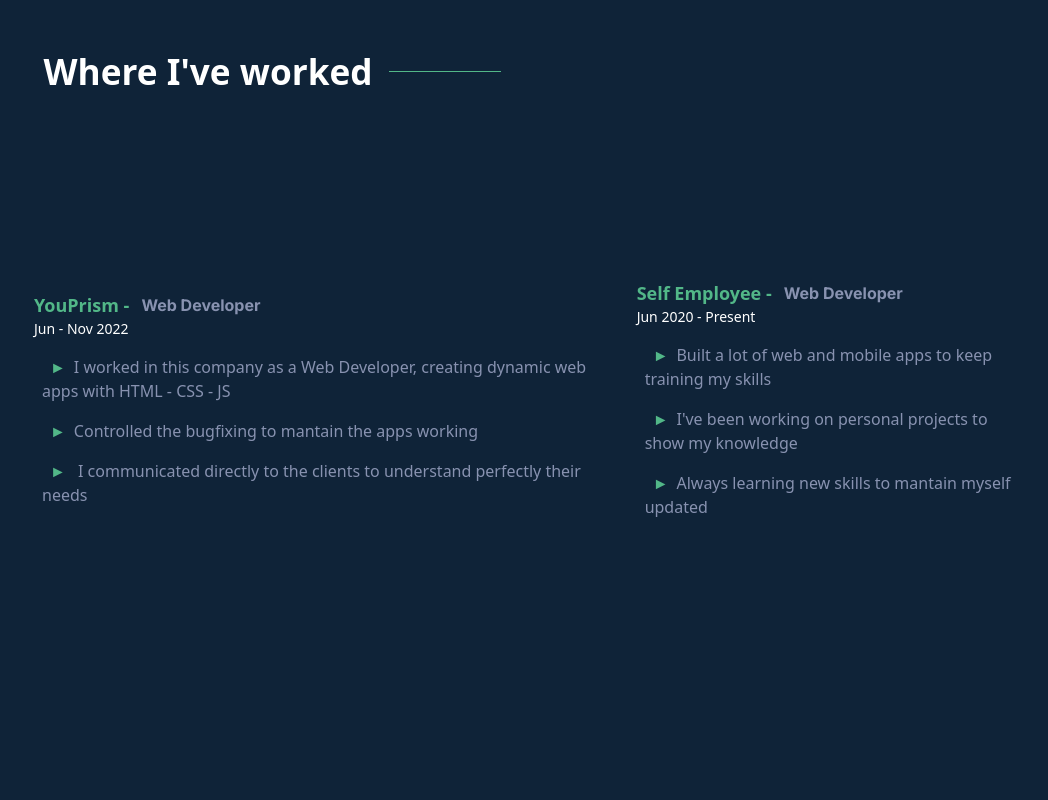
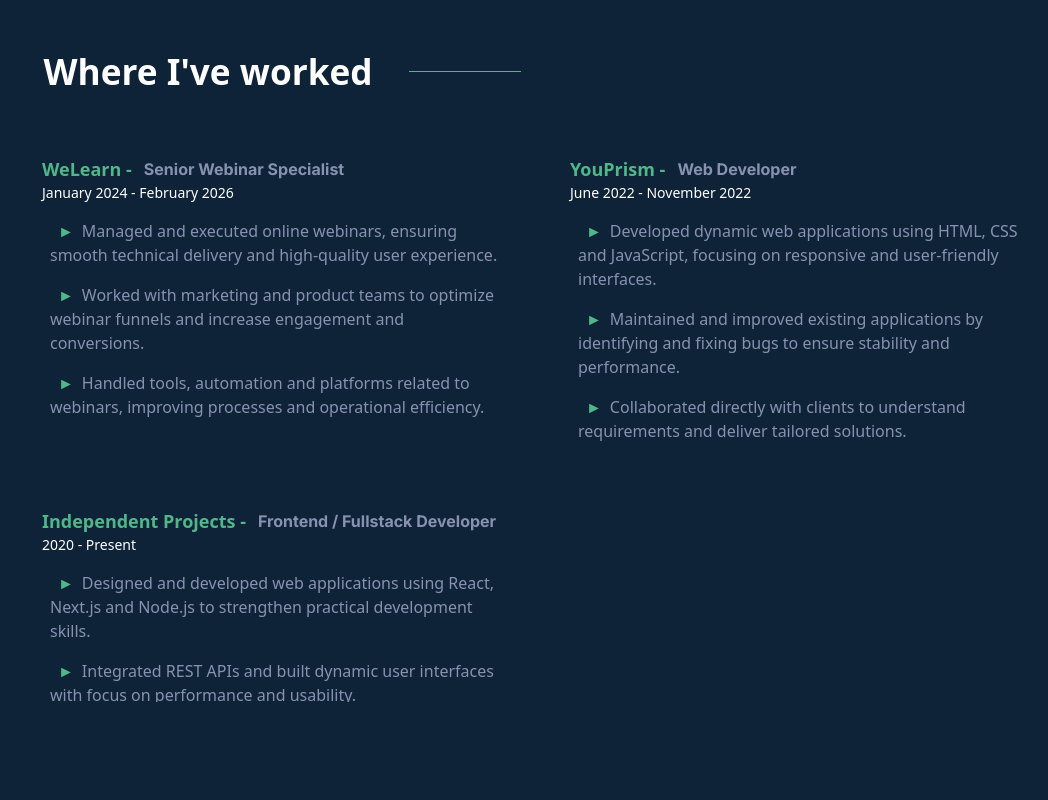
Before and after one commit to StefanoCutri/portfolio, a React (Create React App) app: page / in a window 1280 px wide. Shown: the part 2600-3400 px from the top of the page, without its empty margins (110-1158 px from the left). Built offline with nearby package versions, Linux system fonts and the light colour scheme.

Commit message:
Experience  update

```diff
--- a/src/components/Experience.js
+++ b/src/components/Experience.js
@@ -16,7 +16,7 @@ export const Experience = () => {
             }}
           ></div>
         </div>
-        <div className="mt-9 flex flex-col justify-evenly h-[80vh] works-container">
+        <div className="mt-9 works-container">
           {/* Work Cards */}
           {works.map((work) => (
             <WorkCard
--- a/src/data/work.json
+++ b/src/data/work.json
@@ -1,24 +1,35 @@
 [
   {
     "id": 1,
-    "company": "YouPrism",
-    "workingTime": "Jun - Nov 2022",
-    "role": "Web Developer",
+    "company": "WeLearn",
+    "workingTime": "January 2024 - February 2026",
+    "role": "Senior Webinar Specialist",
     "description": [
-      "I worked in this company as a Web Developer, creating dynamic web apps with HTML - CSS - JS",
-      "Controlled the bugfixing to mantain the apps working",
-      " I communicated directly to the clients to understand perfectly their needs"
+      "Managed and executed online webinars, ensuring smooth technical delivery and high-quality user experience.",
+      "Worked with marketing and product teams to optimize webinar funnels and increase engagement and conversions.",
+      "Handled tools, automation and platforms related to webinars, improving processes and operational efficiency."
     ]
   },
   {
     "id": 2,
-    "company": "Self Employee",
-    "workingTime": "Jun 2020 - Present ",
+    "company": "YouPrism",
+    "workingTime": "June 2022 - November 2022",
     "role": "Web Developer",
     "description": [
-      "Built a lot of web and mobile apps to keep training my skills",
-      "I've been working on personal projects to show my knowledge",
-      "Always learning new skills to mantain myself updated"
+      "Developed dynamic web applications using HTML, CSS and JavaScript, focusing on responsive and user-friendly interfaces.",
+      "Maintained and improved existing applications by identifying and fixing bugs to ensure stability and performance.",
+      "Collaborated directly with clients to understand requirements and deliver tailored solutions."
+    ]
+  },
+  {
+    "id": 3,
+    "company": "Independent Projects",
+    "workingTime": "2020 - Present",
+    "role": "Frontend / Fullstack Developer",
+    "description": [
+      "Designed and developed web applications using React, Next.js and Node.js to strengthen practical development skills.",
+      "Integrated REST APIs and built dynamic user interfaces with focus on performance and usability.",
+      "Continuously learning and applying best practices such as clean code, component-based architecture and version control with Git."
     ]
   }
 ]
--- a/src/styles/work.css
+++ b/src/styles/work.css
@@ -12,14 +12,16 @@
   color: var(--main-text-color);
 }
 
-/* Media Queris */
+.works-container {
+  display: grid;
+  grid-template-columns: 1fr;
+  gap: 2rem;
+  padding: 0 5%;
+}
+
 @media (min-width: 768px) {
   .work {
     padding-top: 12% !important;
-  }
-
-  .work div {
-    margin: 0 !important;
   }
 
   .work-header {
@@ -31,9 +33,9 @@
   }
 
   .works-container {
-    flex-direction: row !important;
-    align-items: center;
-    margin: 0;
-    padding: 0 10% !important;
+    grid-template-columns: repeat(2, minmax(280px, 1fr));
+    gap: 2rem;
+    padding: 2rem 10% 0 !important;
+    align-items: start;
   }
 }
```
